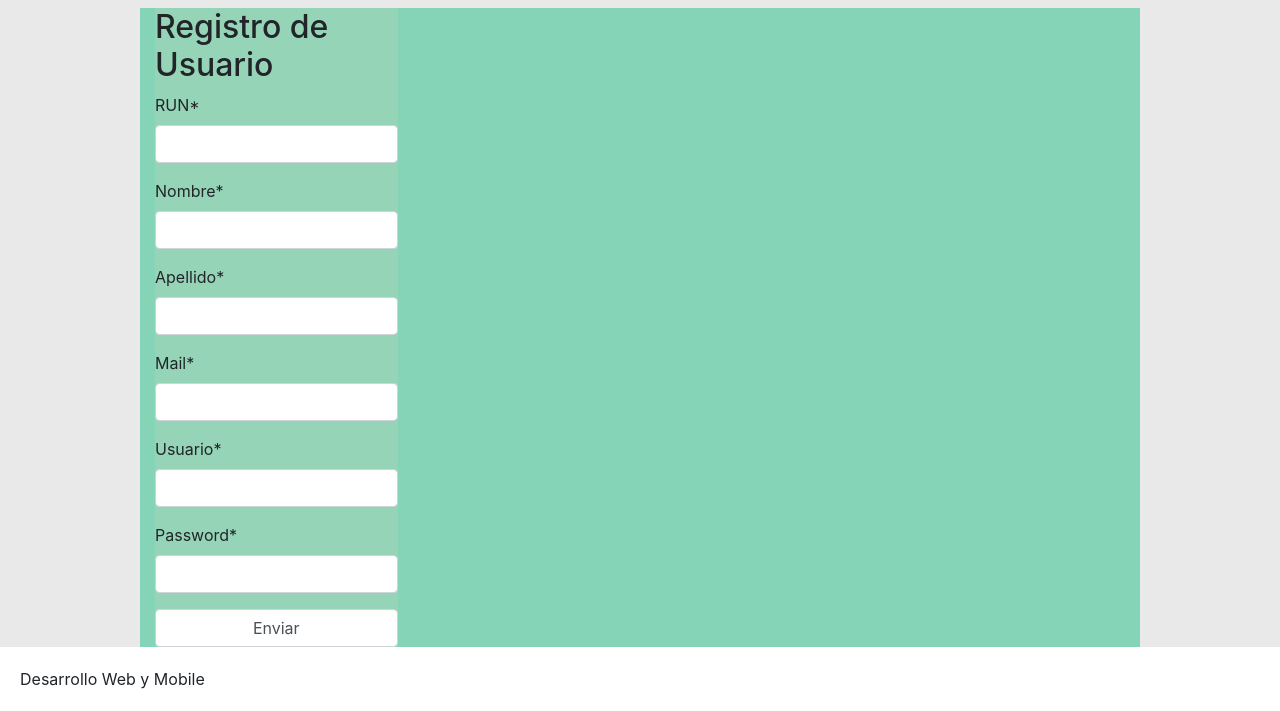
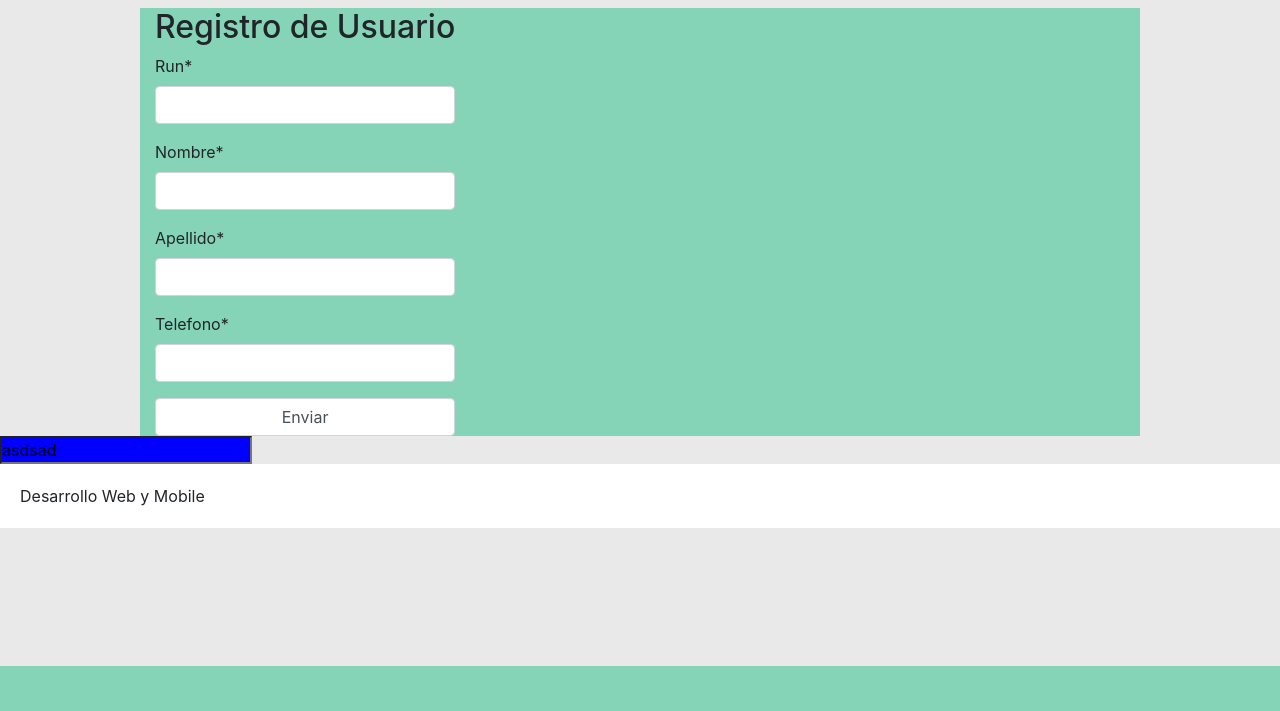
Before and after one commit to Tatarkus/PerrisDjango, a Django app: page /registro in a window 1280 px wide. Shown: the part 134-845 px from the top of the page. After the commit the page ends 800 px from the top, so only its background shows below. Run offline with Django 3.2, Linux system fonts and the light colour scheme; some libraries are stand-ins or nearby versions.

Commit message:
actualización FormRegistroCliente

```diff
--- a/Perris/forms.py
+++ b/Perris/forms.py
@@ -1,7 +1,41 @@
 from django import forms
+from crispy_forms.helper import FormHelper
+from crispy_forms.layout import Layout, Fieldset, ButtonHolder, Submit, Div
+from .models import Cliente
 
-class FormRegistroCliente(forms.Form):
-	run=forms.CharField(widget=forms.TextInput(),label="RUN",required=True)
+class FormRegistroCliente(forms.ModelForm):
+    class Meta:
+        model = Cliente
+        # specify what fields should be used in this form.
+        fields = ('run',
+                  'nombre', 'apellido',
+                  'telefono',
+                 )
+
+    def __init__(self, *args, submit_title="儲存編輯", **kwargs):
+        super().__init__(*args, **kwargs)
+        my_field_text= [
+            # (field_name, Field title label, Detailed field description)
+            ('run', 'run', 'run de cliente'),
+            ('nombre', 'nombre', 'nombre cliente'),
+            ('apellido', 'apellido', 'apellido clienjte'),
+            ('telefono', '', ''),
+
+         ]
+    # Set layout for fields.
+        self.helper=FormHelper()
+        self.helper.layout = Layout(
+            Div('run', 'nombre'),
+            Div(
+                Div('apellido', css_class="col-sm-2"),
+                Div('telefono', css_class="col-sm-10"),
+                css_class = 'row'
+            )
+        )
+        self.helper.add_input(Submit('submit', submit_title))
+
+class FormRegistroClienteDos(forms.Form):
+	run=forms.CharField(widget=forms.TextInput(attrs={'class':'input'}),label="RUN",required=True)
 	nombre=forms.CharField(widget=forms.TextInput(),required=True)
 	apellido=forms.CharField(widget=forms.TextInput(),required=True)
 	mail=forms.EmailField(widget=forms.EmailInput(),required=True)
--- a/Perris/static/css/estilos.css
+++ b/Perris/static/css/estilos.css
@@ -82,18 +82,24 @@
 
 	justify-content:space-between;
 }
+input{
+	background-color:red;
+}
 
-.form {
+.form{
 	background:#95d4b7;
 	display:flex;
 	flex-wrap: wrap;
-	flex-direction:column;
+	flex-direction:row;
 
 	width:100%;
 	max-width:25%;
 		justify-content:space-between;
 
 
+}
+input {
+	background-color:blue;
 }
 
 
--- a/Perris/templates/index.html
+++ b/Perris/templates/index.html
@@ -42,13 +42,15 @@
 		<h1> {{titulo}}</h1>
 		<section>
 			<div class="container">
-          			<div class="form">
+          			<div class="forma">
           				{% block Formulario %}
           				{% endblock %}
           				{% block Login %}
           				{% endblock %}
           			</div>
 			</div>
+
+	<input type="text"  value="asdsad">
 		</section>
 		<footer> Desarrollo Web y Mobile  </footer>
 	</body>
```
